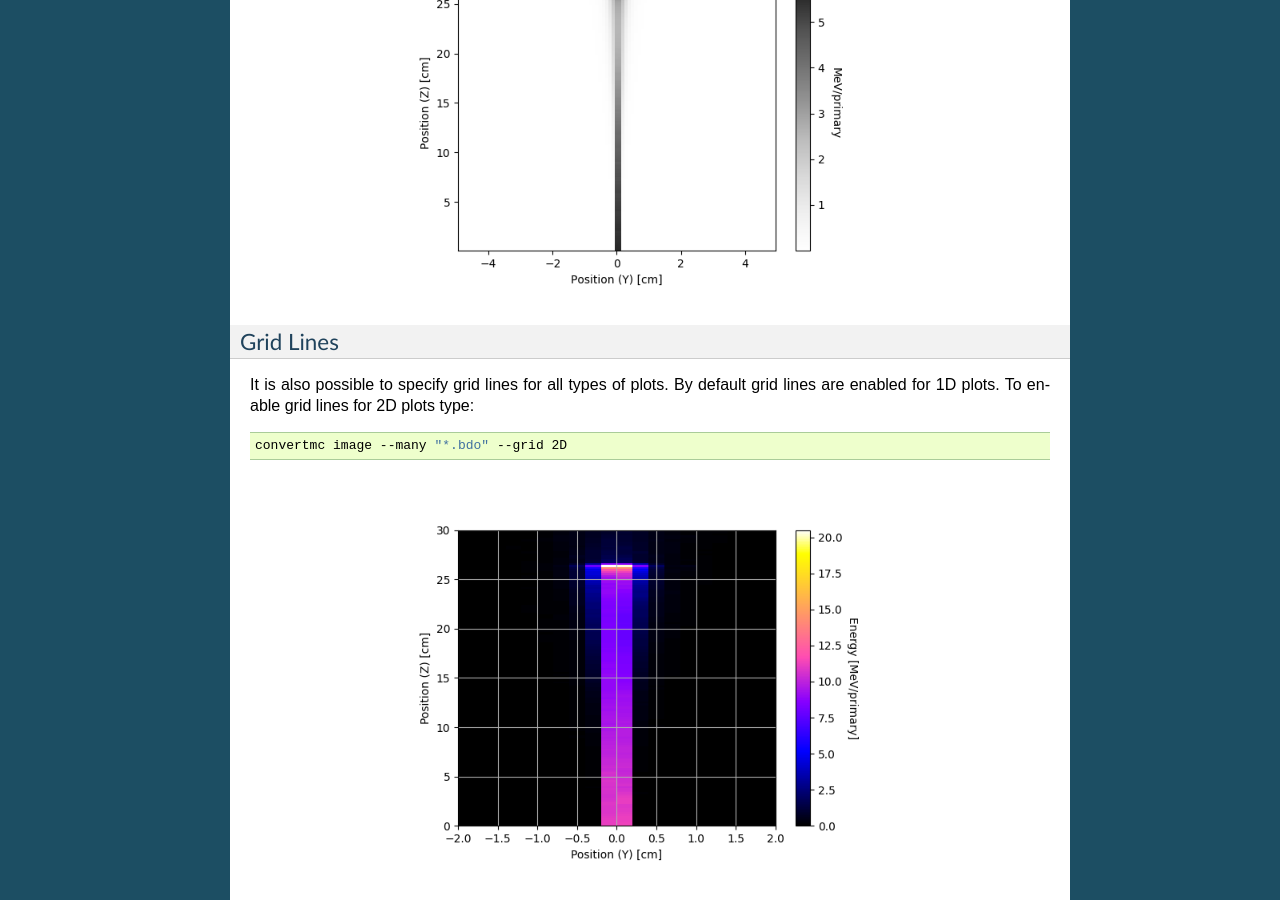
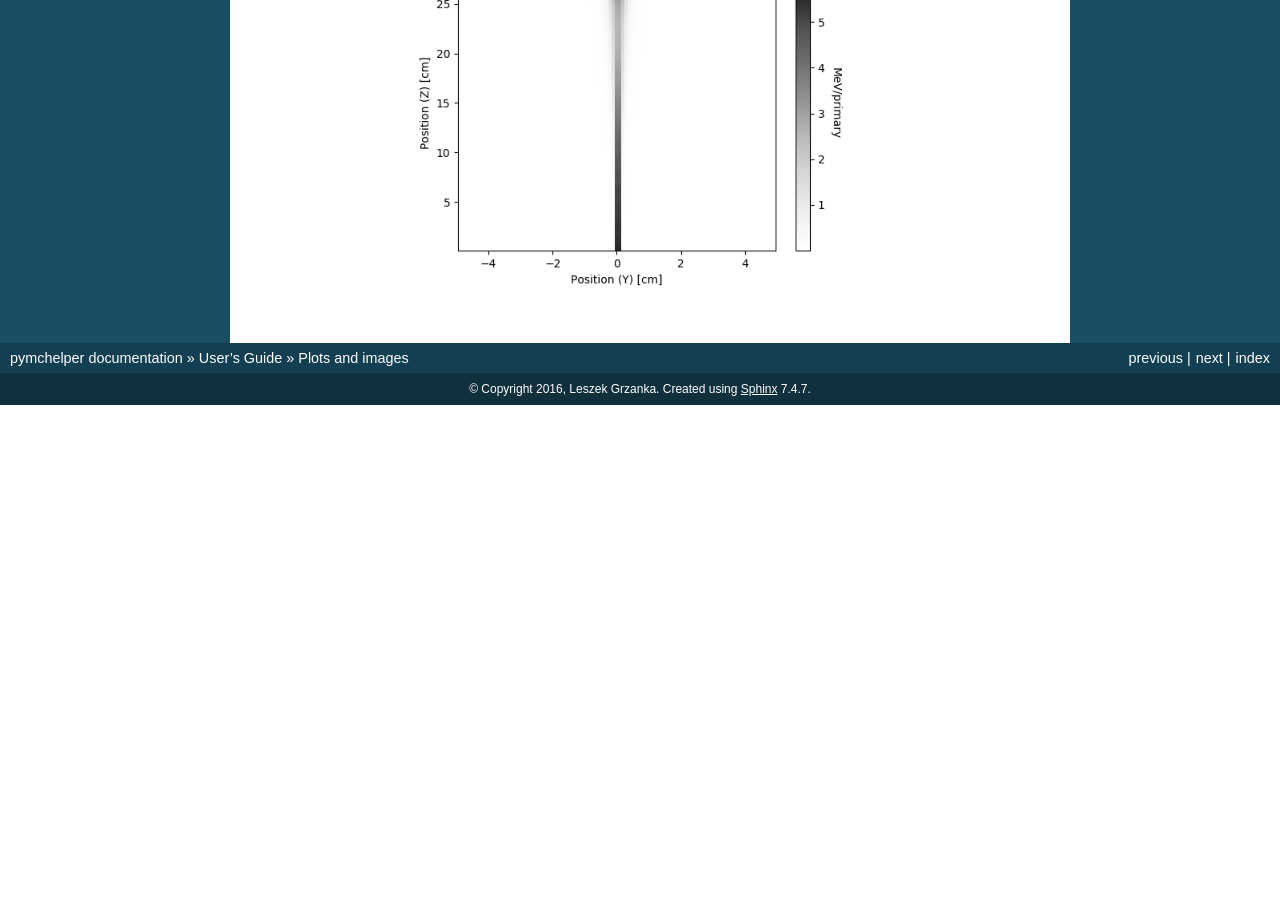
Before and after one commit to DataMedSci/pymchelper, a Sphinx documentation site: the page built from docs/image_converter.rst, in a window 1280 px wide and 900 px high, scrolled down 3033 px. Built offline with Sphinx 7.4.7, drawn with Linux system fonts in a browser that asks for light colours; pages that are not in the unit, such as notebooks, are missing from menus; after the commit the page ends 3438 px from its top, so only the background shows below that.

```diff
--- a/docs/image_converter.rst
+++ b/docs/image_converter.rst
@@ -71,16 +71,3 @@
 .. figure:: ex_yzmsh_grey.png
     :scale: 80 %
     :alt: sample file ex_yzmsh_grey.png generated with image converter
-
-
-Grid Lines
-^^^^^^^^^^
-
-It is also possible to specify grid lines for all types of plots. By default grid lines are enabled for 1D plots.
-To enable grid lines for 2D plots type::
-
-    convertmc image --many "*.bdo" --grid 2D
-
-.. figure:: ex_yzmsh_grid.png
-    :scale: 80 %
-    :alt: sample file ex_yzmsh_grid.png generated with image converter
```
Also changed, not shown: docs/ex_yzmsh_grid.png (deleted).
